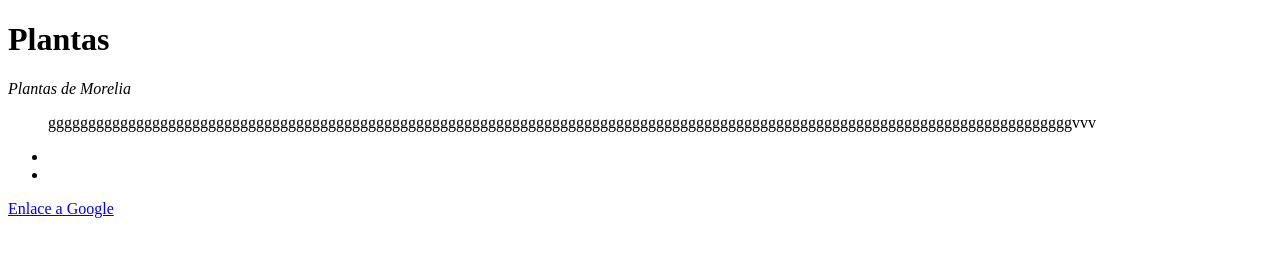
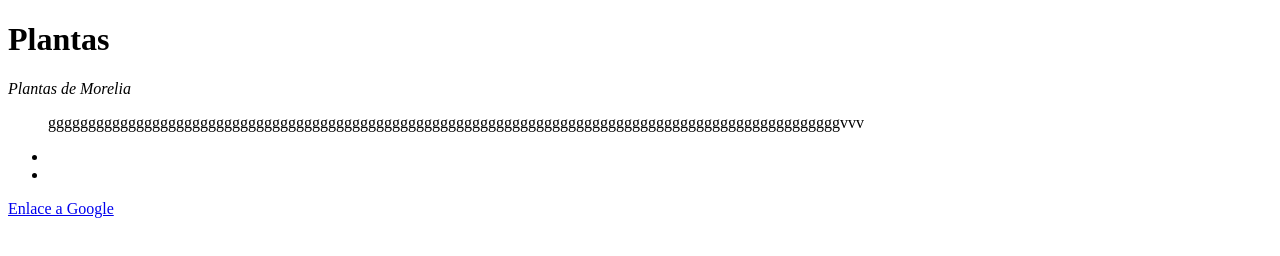
Before and after one commit to Astrid0rozco/astridorozco.github.io, a plain HTML site: page index.html in a window 1280 px wide. Drawn offline with Linux system fonts and the light colour scheme.

Commit message:
Update index.html

```diff
--- a/index.html
+++ b/index.html
@@ -8,7 +8,7 @@
     <h1>Plantas</h1>
     <p><em>Plantas de Morelia</em></p>
     <blockquote>
-    <p>ggggggggggggggggggggggggggggggggggggggggggggggggggggggggggggggggggggggggggggggggggggggggggggggggggggggggggggggggggggggggggggggggvvv</p>
+    <p>gggggggggggggggggggggggggggggggggggggggggggggggggggggggggggggggggggggggggggggggggggggggggggggggggggvvv</p>
 </blockquote>
     <ul>
         <li></li>
```
